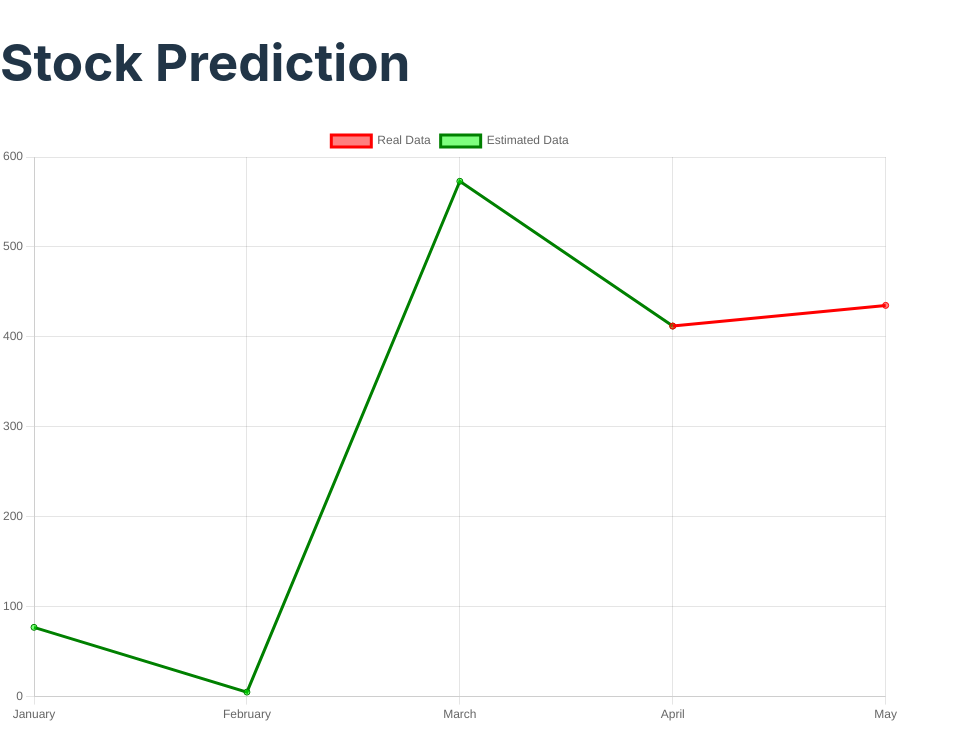
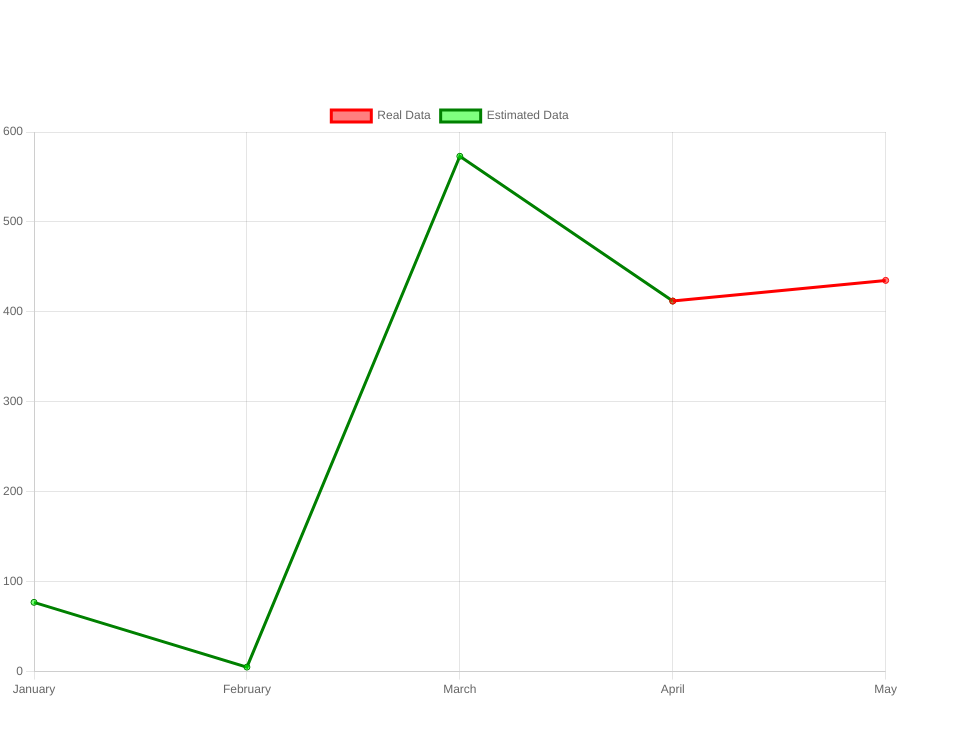
Before and after one commit to williamparker2023/hackathon, a React (Vite) app in the folder stocks/: page / in a window 1280 px wide. Shown: the top 731 px of the page, without its empty margins (0-958 px from the left). Built offline with nearby package versions, Linux system fonts and the light colour scheme.

Commit message:
removed words

```diff
--- a/stocks/package.json
+++ b/stocks/package.json
@@ -11,6 +11,7 @@
   },
   "dependencies": {
     "chart.js": "^4.4.0",
+    "fs": "^0.0.1-security",
     "papaparse": "^5.4.1",
     "react": "^18.2.0",
     "react-chartjs-2": "^5.2.0",
--- a/stocks/src/App.jsx
+++ b/stocks/src/App.jsx
@@ -4,8 +4,6 @@ import LineGraph from './LineGraph';
 function App() {
   return (
     <div className="App">
-      <h1>Stock Prediction</h1>
-      <LineGraph />
       <LineGraph />
     </div>
   );
```
Also changed, not shown: 1 other file (tests, documents, lock files or other folders).
